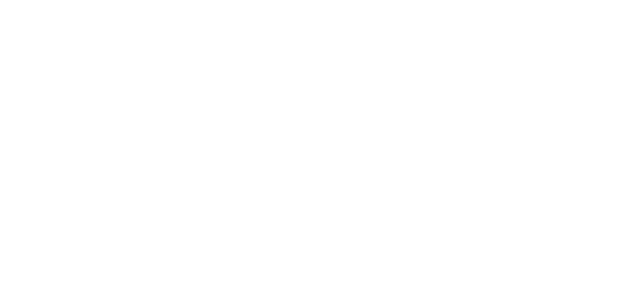
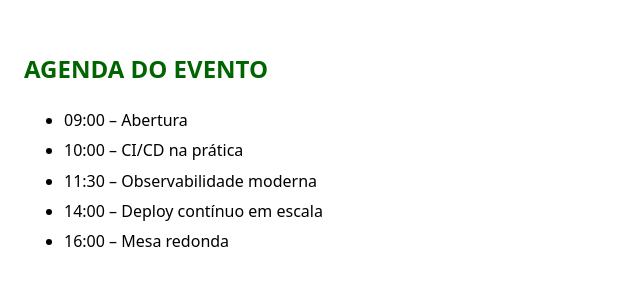
Before and after one commit to Rodrigocalaca/Atividade02, a plain HTML site: page index.html in a window 1280 px wide. Shown: the whole page, without its empty margins (0-640 px from the left). Drawn offline with Linux system fonts and the light colour scheme.

Commit message:
seção agenda, h2 verde

```diff
--- a/index.html
+++ b/index.html
@@ -7,7 +7,18 @@
 </head>
 <body>
   <header></header>
-  <main></main>
+  <main>
+  <section id="agenda">
+    <h2>Agenda do Evento</h2>
+    <ul>
+      <li>09:00 – Abertura</li>
+      <li>10:00 – CI/CD na prática</li>
+      <li>11:30 – Observabilidade moderna</li>
+      <li>14:00 – Deploy contínuo em escala</li>
+      <li>16:00 – Mesa redonda</li>
+    </ul>
+    </section>
+  </main>
   <footer></footer>
 </body>
 </html>
--- a/style.css
+++ b/style.css
@@ -8,3 +8,13 @@ html, body {
   margin: 0;
   font-family: system-ui, -apple-system, Segoe UI, Roboto, Ubuntu, Cantarell, "Helvetica Neue", Arial, "Noto Sans", "Apple Color Emoji", "Segoe UI Emoji";
 }
+
+h2 {
+  color: darkgreen;
+  text-transform: uppercase;
+}
+
+#agenda {
+  padding: 32px 24px;
+}
+#agenda ul { line-height: 1.9; }
```
